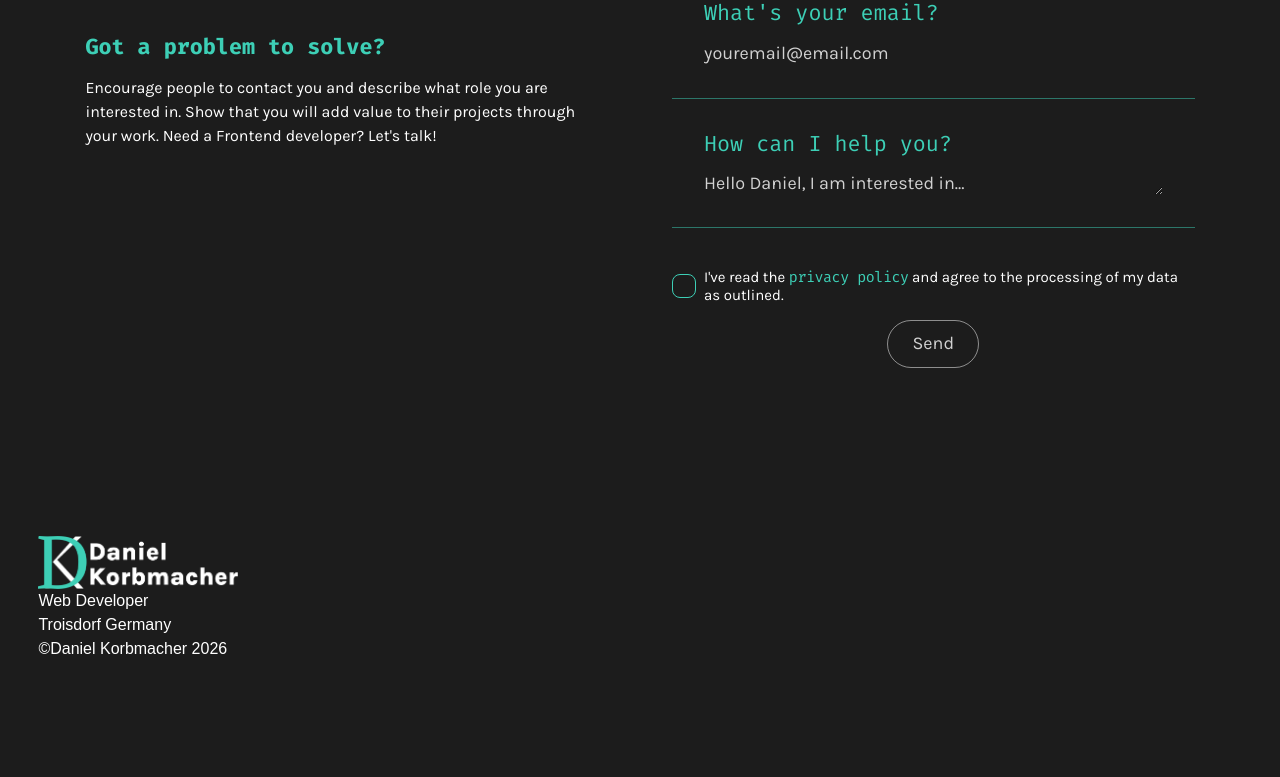
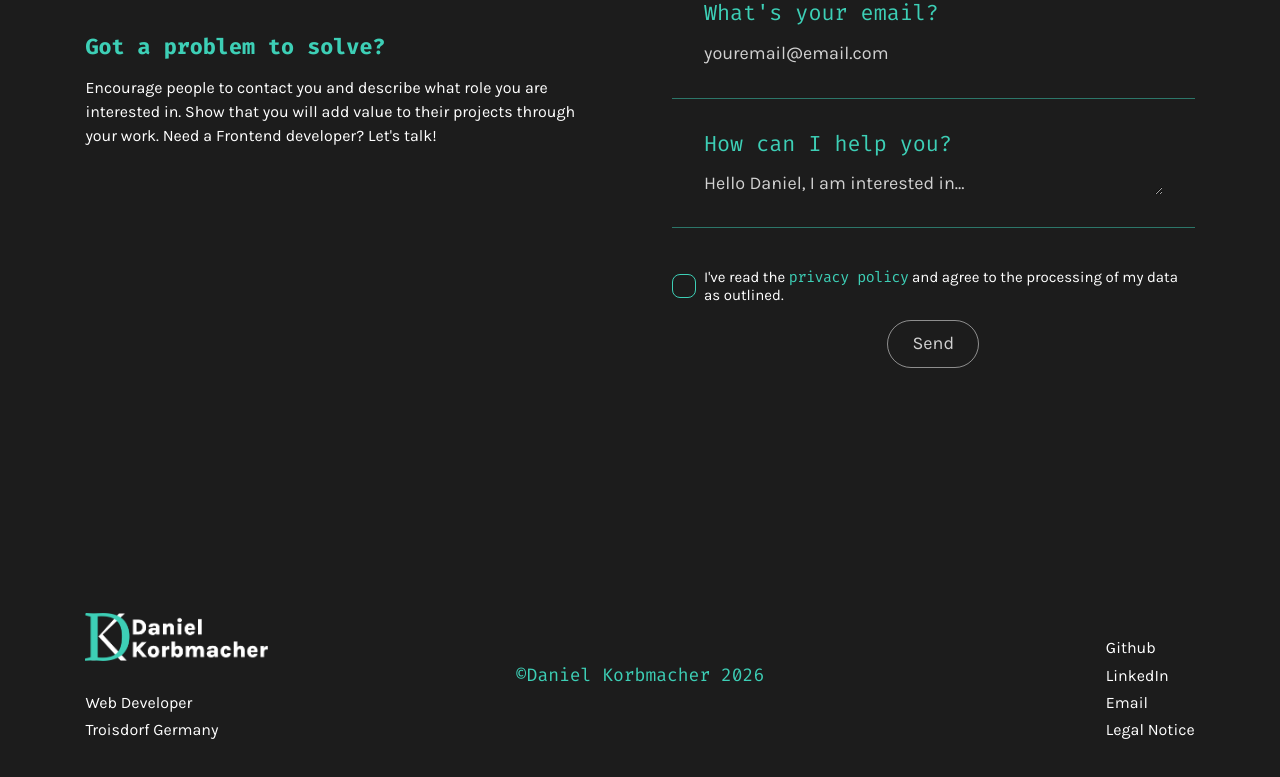
Before and after one commit to DaKo1312/Portfolio, an Angular app: page / in a window 1280 px wide. Shown: the part 4089-4866 px from the top of the page. Before the commit the page ends 4750 px from the top, so only its background shows below. Built offline with nearby package versions, Linux system fonts and the light colour scheme.

Commit message:
feat: add footer

```diff
--- a/src/app/layout/footer/footer.html
+++ b/src/app/layout/footer/footer.html
@@ -1,17 +1,44 @@
-<footer>
-    <div class="container">
-        <div class="footer-branding">
-            <a class="footer-logo" href="#" aria-label="Back to top">
-                <img class="footer-logo-default" src="logo/logo.png" alt="Daniel Korbmacher logo"/>
-            </a>
-            <p>Web Developer</p>
-            <p>Troisdorf Germany</p>
-        </div>
+<footer class="footer">
+  <div class="container footer__inner">
+    <div class="footer__brand">
+      <a class="footer__logo" href="#" aria-label="Back to top">
+        <img
+          class="footer__logo-default"
+          src="logo/logo.png"
+          alt="Daniel Korbmacher logo"
+          width="814"
+          height="214"
+        />
+        <img
+          class="footer__logo-hover"
+          src="logo/logo1.png"
+          alt=""
+          aria-hidden="true"
+          width="814"
+          height="214"
+        />
+      </a>
 
-        <div class="footer-copyright">
-            <p>©Daniel Korbmacher 2026</p>
-        </div>
+      <div class="footer__info">
+        <p>Web Developer</p>
+        <p>Troisdorf Germany</p>
+      </div>
+    </div>
 
+    <p class="footer__copyright">&copy;Daniel Korbmacher 2026</p>
 
-    </div>
+    <nav class="footer__nav" aria-label="Footer navigation">
+      @for (link of links; track link.label) {
+        <a
+          class="footer__link"
+          [href]="link.href"
+          [attr.target]="link.external ? '_blank' : null"
+          [attr.rel]="link.external ? 'noopener noreferrer' : null"
+        >
+          <span class="footer__marker" aria-hidden="true"></span>
+          {{ link.label }}
+        </a>
+      }
+    </nav>
+  </div>
 </footer>
--- a/src/app/layout/footer/footer.scss
+++ b/src/app/layout/footer/footer.scss
@@ -1,7 +1,126 @@
-.footer-logo-default {
-    width: 200px;
+:host {
+  display: block;
 }
 
-footer {
+.footer {
+  padding-block: clamp(3rem, 6vw, 5rem) 64px;
+}
 
+.footer__inner {
+  display: grid;
+  grid-template-columns: repeat(auto-fit, minmax(min(100%, 16rem), 1fr));
+  gap: clamp(1.5rem, 4vw, 2.5rem);
+  align-items: center;
+  padding-inline: var(--gutter);
 }
+
+.footer__brand,
+.footer__info,
+.footer__nav {
+  display: flex;
+  flex-direction: column;
+}
+
+.footer__brand {
+  justify-content: space-between;
+  gap: var(--space-xl);
+  min-height: 126px;
+}
+
+.footer__logo {
+  position: relative;
+  display: flex;
+
+  img {
+    display: block;
+    width: auto;
+    height: 48px;
+    transition: opacity var(--transition-fast);
+  }
+
+  .footer__logo-hover {
+    position: absolute;
+    inset-block-start: 0;
+    inset-inline-start: 0;
+    opacity: 0;
+  }
+
+  &:hover,
+  &:focus-visible {
+    .footer__logo-default {
+      opacity: 0;
+    }
+
+    .footer__logo-hover {
+      opacity: 1;
+    }
+  }
+}
+
+.footer__logo:focus-visible {
+  outline: 2px solid var(--color-primary);
+  outline-offset: 4px;
+}
+
+.footer__info {
+  gap: var(--space-sm);
+}
+
+.footer__info p,
+.footer__link {
+  font-family: var(--font-body);
+  font-weight: 400;
+  font-size: 16px;
+  line-height: 120%;
+  color: var(--color-text);
+}
+
+.footer__copyright {
+  font-family: var(--font-mono);
+  font-weight: 400;
+  font-size: 18px;
+  line-height: 120%;
+  text-align: center;
+  color: var(--color-primary);
+}
+
+.footer__nav {
+  align-items: flex-start;
+  gap: var(--space-sm);
+  justify-self: end;
+  align-self: end;
+  padding-inline-start: 36.5px;
+}
+
+.footer__link {
+  position: relative;
+  white-space: nowrap;
+  text-decoration: none;
+  transition: color var(--transition-fast);
+}
+
+.footer__link:hover {
+  color: var(--color-primary);
+}
+
+.footer__link:focus-visible {
+  outline: 2px solid var(--color-primary);
+  outline-offset: 4px;
+}
+
+.footer__marker {
+  position: absolute;
+  inset-block-start: 5.5px;
+  inset-inline-end: calc(100% + 8px);
+  width: 8px;
+  height: 8px;
+  border-radius: 50%;
+  background: var(--color-primary);
+  opacity: 0;
+  transition: opacity var(--transition-fast);
+}
+
+.footer__link:hover .footer__marker,
+.footer__link:focus-visible .footer__marker {
+  opacity: 1;
+}
--- a/src/app/layout/footer/footer.ts
+++ b/src/app/layout/footer/footer.ts
@@ -1,9 +1,23 @@
-import { Component } from '@angular/core';
+import { ChangeDetectionStrategy, Component } from '@angular/core';
+
+interface FooterLink {
+  readonly label: string;
+  readonly href: string;
+  readonly external: boolean;
+}
 
 @Component({
   selector: 'app-footer',
   imports: [],
   templateUrl: './footer.html',
   styleUrl: './footer.scss',
+  changeDetection: ChangeDetectionStrategy.OnPush,
 })
-export class Footer {}
+export class Footer {
+  protected readonly links: readonly FooterLink[] = [
+    { label: 'Github', href: 'https://github.com/', external: true },
+    { label: 'LinkedIn', href: 'https://linkedin.com/', external: true },
+    { label: 'Email', href: 'mailto:kontakt@daniel-korbmacher.de', external: false },
+    { label: 'Legal Notice', href: '#legal-notice', external: false },
+  ];
+}
```
Also changed, not shown: 1 other file (tests, documents, lock files or other folders).
